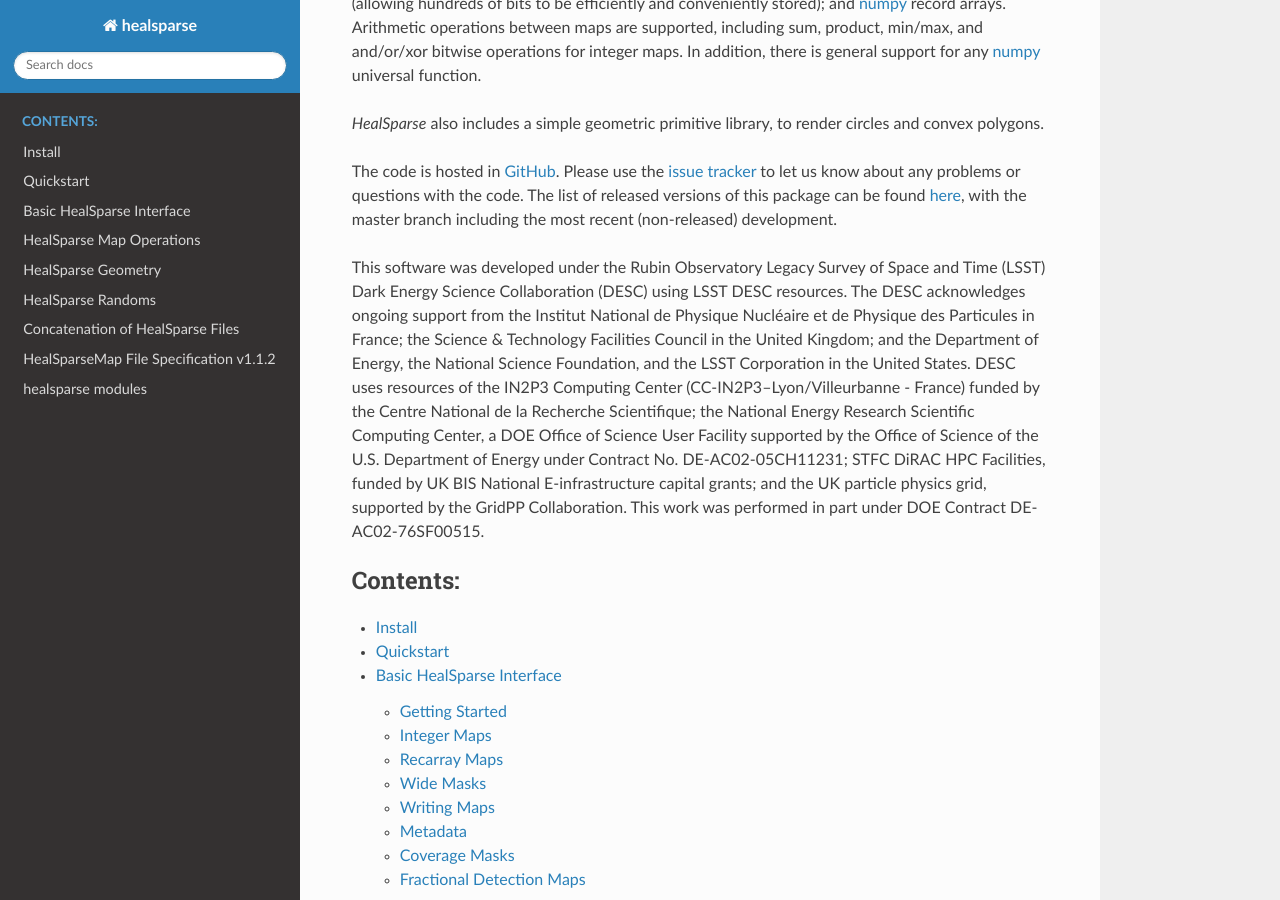
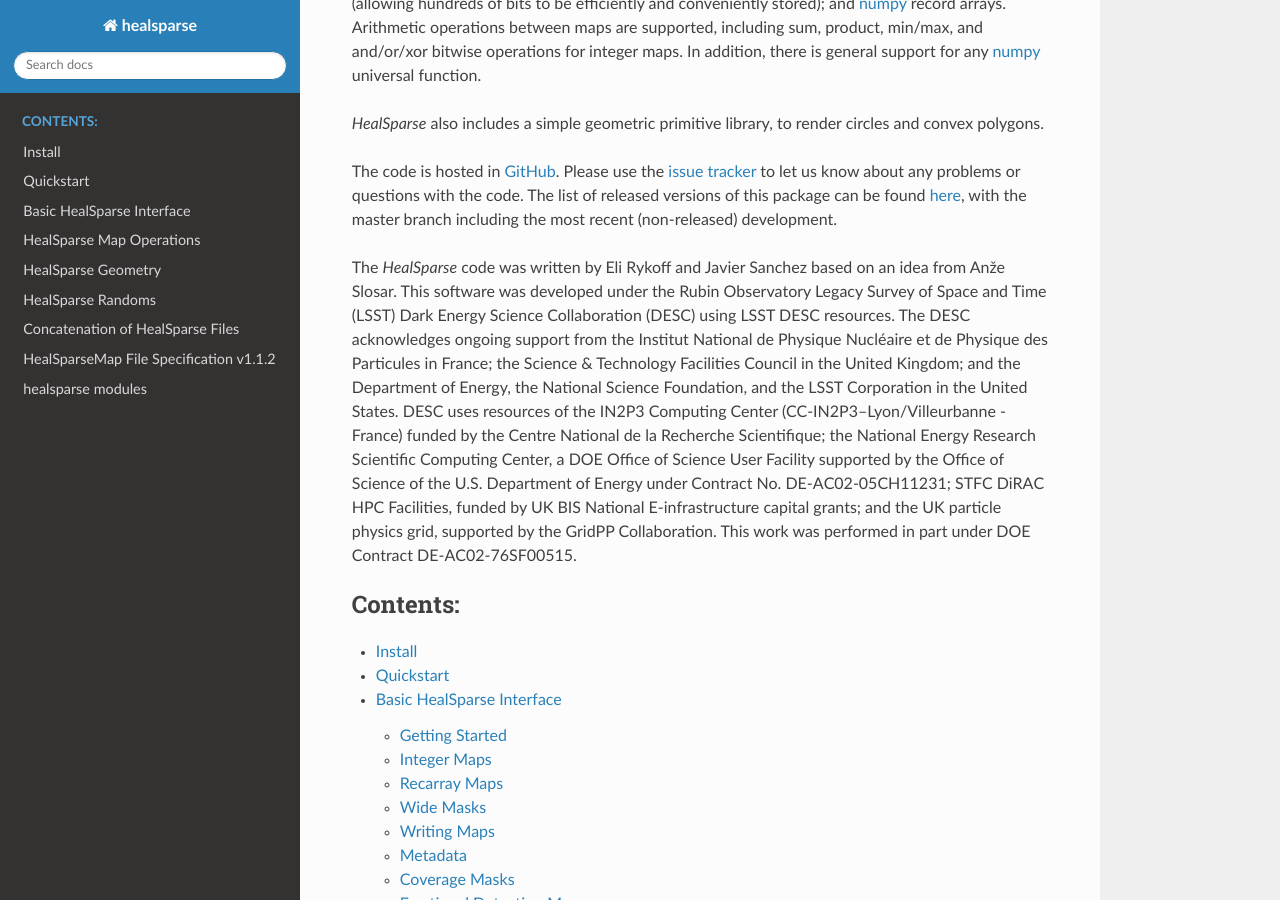
Before and after one commit to LSSTDESC/healsparse, a Sphinx documentation site: the page built from docs/index.rst, in a window 1280 px wide and 900 px high, scrolled down 384 px. Built offline with Sphinx 7.4.7 and the Read the Docs theme 2.0.0, drawn with Linux system fonts in a browser that asks for light colours.

```diff
--- a/docs/index.rst
+++ b/docs/index.rst
@@ -16,6 +16,8 @@ The code is hosted in GitHub_.
 Please use the `issue tracker <https://github.com/LSSTDESC/healsparse/issues>`_ to let us know about any problems or questions with the code.
 The list of released versions of this package can be found `here <https://github.com/LSSTDESC/healsparse/releases>`_, with the master branch including the most recent (non-released) development.
 
+The `HealSparse` code was written by Eli Rykoff and Javier Sanchez based on an
+idea from Anže Slosar.
 This software was developed under the Rubin Observatory Legacy Survey of Space and Time (LSST) Dark Energy Science Collaboration (DESC) using LSST DESC resources.
 The DESC acknowledges ongoing support from the Institut National de Physique Nucléaire et de Physique des Particules in France; the Science & Technology Facilities Council in the United Kingdom; and the Department of Energy, the National Science Foundation, and the LSST Corporation in the United States.
 DESC uses resources of the IN2P3 Computing Center (CC-IN2P3--Lyon/Villeurbanne - France) funded by the Centre National de la Recherche Scientifique; the National Energy Research Scientific Computing Center, a DOE Office of Science User Facility supported by the Office of Science of the U.S. Department of Energy under Contract No. DE-AC02-05CH11231; STFC DiRAC HPC Facilities, funded by UK BIS National E-infrastructure capital grants; and the UK particle physics grid, supported by the GridPP Collaboration.
```
Also changed, not shown: README.md (+3 -0 lines).
